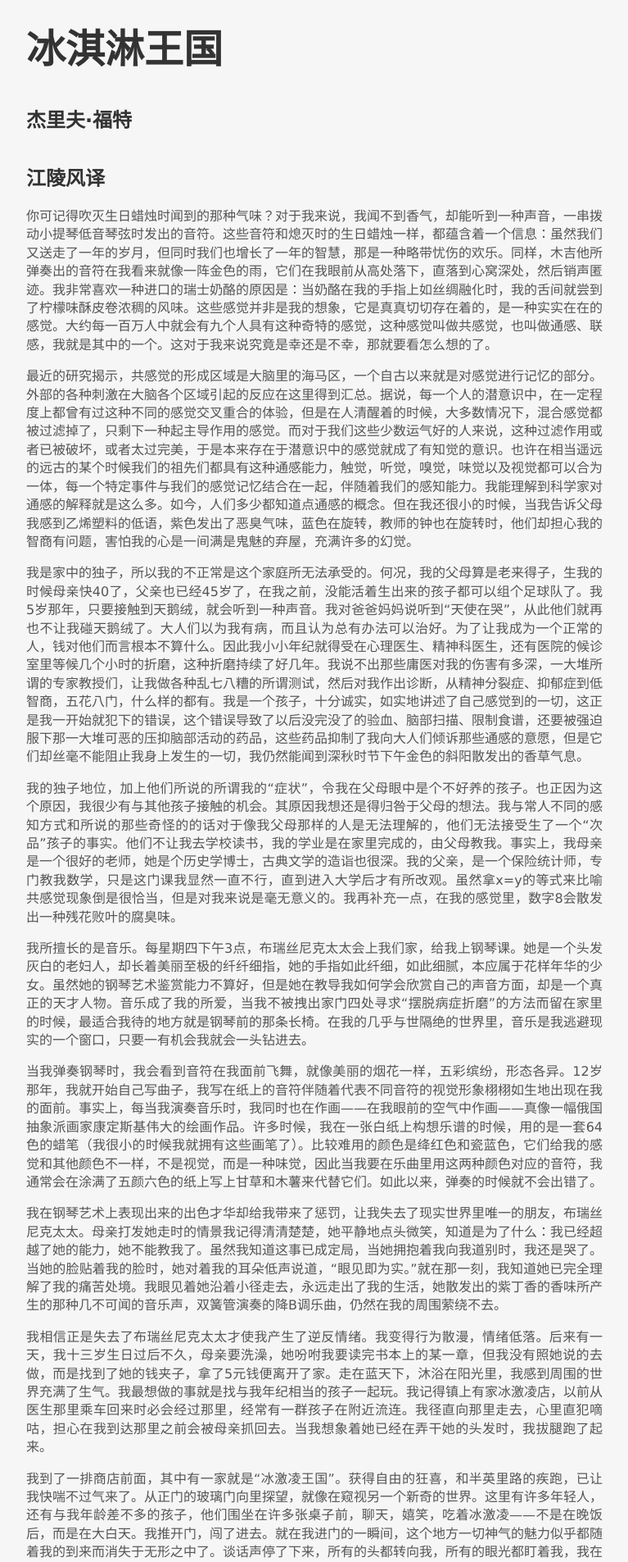
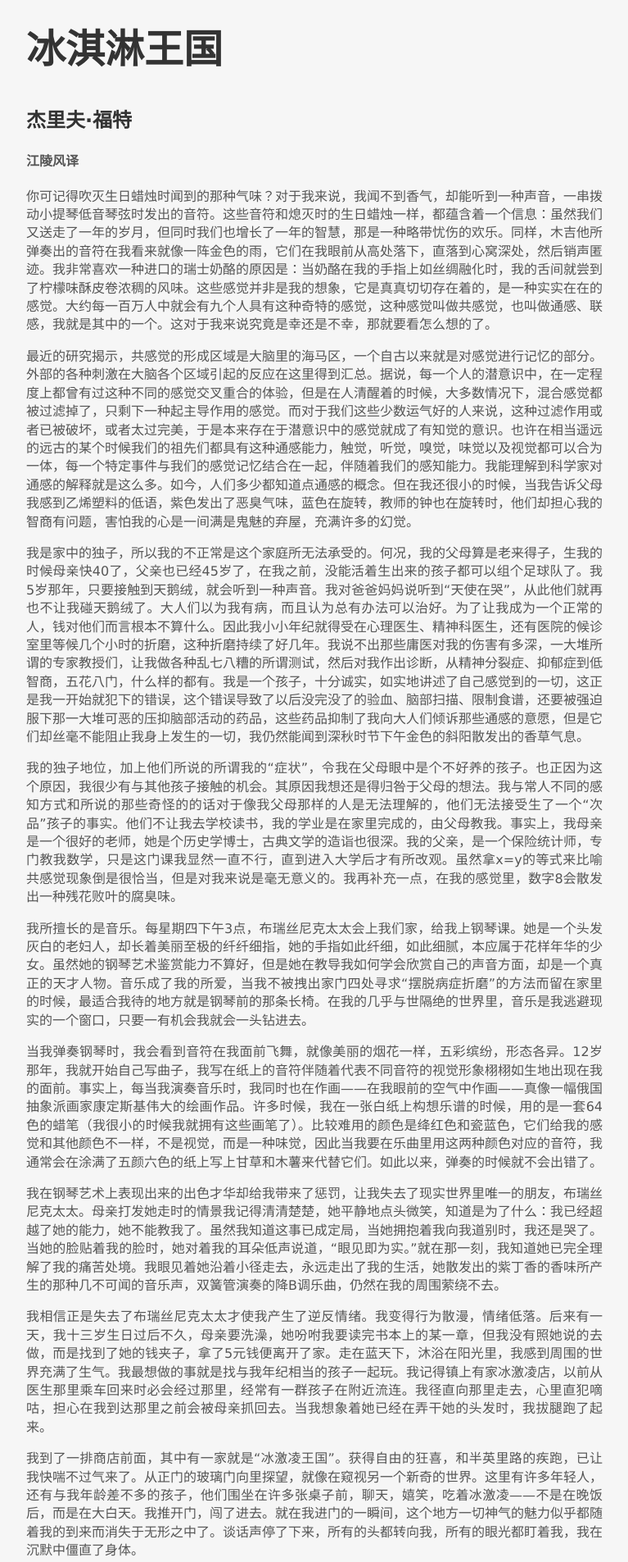
Before and after one commit to jjgod/jjgod.github.com, a Jekyll site: the page built from empire-icecream.markdown, in a window 1280 px wide. Shown: the top 1905 px of the page at 82% size, without its empty margins (256-1023 px from the left). Built offline with Jekyll 4.4.1, drawn with Linux system fonts in a browser that asks for light colours; Markdown is read by kramdown in place of the engine named in the settings.

Commit message:
修正译者格式

```diff
--- a/empire-icecream.markdown
+++ b/empire-icecream.markdown
@@ -4,7 +4,7 @@ title: 冰淇淋王国
 ---
 
 ## 杰里夫·福特
-## 江陵风译
+#### 江陵风译
 
 你可记得吹灭生日蜡烛时闻到的那种气味？对于我来说，我闻不到香气，却能听到一种声音，一串拨动小提琴低音琴弦时发出的音符。这些音符和熄灭时的生日蜡烛一样，都蕴含着一个信息：虽然我们又送走了一年的岁月，但同时我们也增长了一年的智慧，那是一种略带忧伤的欢乐。同样，木吉他所弹奏出的音符在我看来就像一阵金色的雨，它们在我眼前从高处落下，直落到心窝深处，然后销声匿迹。我非常喜欢一种进口的瑞士奶酪的原因是：当奶酪在我的手指上如丝绸融化时，我的舌间就尝到了柠檬味酥皮卷浓稠的风味。这些感觉并非是我的想象，它是真真切切存在着的，是一种实实在在的感觉。大约每一百万人中就会有九个人具有这种奇特的感觉，这种感觉叫做共感觉，也叫做通感、联感，我就是其中的一个。这对于我来说究竟是幸还是不幸，那就要看怎么想的了。
 
```
